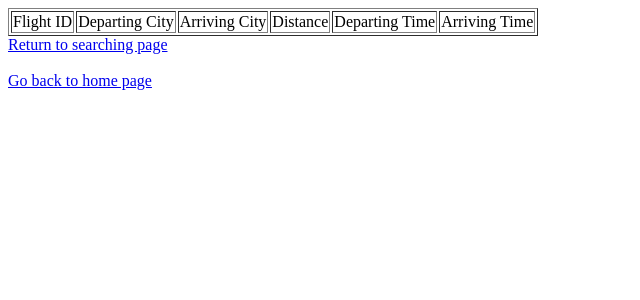
After one commit to chasejohnson3/IowaAirFlask, a Flask app: page /round-result in a window 1280 px wide. The commit adds this page. Shown: the top 300 px of the page, without its empty margins (0-640 px from the left). Run offline with Flask 2, Linux system fonts and the light colour scheme.

Commit message:
finished bookflight single and round trip

```diff
--- a/main.py
+++ b/main.py
@@ -47,17 +47,96 @@ def register():
 def addUser():
     return render_template('AddUser.html')
 
+
 @app.route('/bookflight-single')
 def bookFlightSingle():
     return render_template('BookFlight-Single.html')
+
 
 @app.route('/bookflight-roundtrip')
 def bookFlightRound():
     return render_template('BookFlight-RoundTrip.html')
 
+
+@app.route('/bookflight-single', methods=['POST', 'GET'])
+def singlesearch():
+    if request.method == 'POST':
+        from_city = request.form['from_city']
+        to_city = request.form['to_city']
+        departure_date = request.form['departure_date']
+
+    conn = dbconn()
+    sql = "SELECT * FROM flights WHERE `Departing_City` = %s AND `Arriving_City` = %s AND `Departure_Datetime` = %s;"
+    cursor = conn.cursor()
+    try:
+        cursor.execute(sql, (from_city, to_city, departure_date))
+        rows = cursor.fetchall()
+        data = []
+        for row in rows:
+            temp = [row[0], row[1], row[2], row[3], row[4], row[5]]
+            data.append(list(temp))
+        cursor.close()
+        conn.close()
+        return render_template("FlightsResult.html", rows=data)
+
+    except:
+        return render_template('Empty.html')
+
+
+@app.route('/empty')
+def empty():
+    return render_template('Empty.html')
+
+
+@app.route('/single-result')
+def fligtresult():
+    return render_template('FlightsResult.html')
+
+
+@app.route('/round-result')
+def fligtresult2():
+    return render_template('FlightsResult.html')
+
+
+@app.route('/bookflight-roundtrip', methods=['POST', 'GET'])
+def roundsearch():
+    if request.method == 'POST':
+        from_city = request.form['from_city']
+        to_city = request.form['to_city']
+        departure_date = request.form['departure_date']
+        return_date = request.form['return_date']
+
+    sql1 = "SELECT * FROM flights WHERE `Departing_City` = %s AND `Arriving_City` = %s AND `Departure_Datetime` = %s;"
+    sql2 = "SELECT * FROM flights WHERE `Departing_City` = %s AND `Arriving_City` = %s AND `Departure_Datetime` = %s;"
+    conn = dbconn()
+    cursor = conn.cursor()
+
+    try:
+        cursor.execute(sql1, (from_city, to_city, departure_date))
+        rows1 = cursor.fetchall()
+        data = []
+        for row in rows1:
+            temp = [row[0], row[1], row[2], row[3], row[4], row[5]]
+            data.append(list(temp))
+
+        cursor.execute(sql2, (to_city, from_city, return_date))
+        rows2 = cursor.fetchall()
+        for row in rows2:
+            temp = [row[0], row[1], row[2], row[3], row[4], row[5]]
+            data.append(list(temp))
+        cursor.close()
+        conn.close()
+        return render_template("FlightsResult.html", rows=data)
+
+    except:
+        return render_template('Empty.html')
+
+
+
 @app.route('/bookflight-multicity')
 def bookFlightMulti():
     return render_template('BookFlight-MultiCity.html')
+
 
 @app.route('/login')
 def login():
@@ -137,5 +216,13 @@ def get_uuid():
     datetime.datetime.now().hour) + str(datetime.datetime.now().minute) + str(datetime.datetime.now().second)
     return id
 
+
+class searchError(Exception):
+    def __init__(self, value):
+        self.value = value
+
+    def __str__(self):
+        return repr(self.value)
+
 if __name__ == '__main__':
     app.run(debug=True)
--- /dev/null
+++ b/templates/FlightsResult.html
@@ -0,0 +1,34 @@
+<!doctype html>
+<html>
+<body>
+<form>
+    <table border=1>
+        <thead>
+        <td>Flight ID</td>
+        <td>Departing City</td>
+        <td>Arriving City</td>
+        <td>Distance</td>
+        <td>Departing Time</td>
+        <td>Arriving Time</td>
+        </thead>
+        {% for row in rows %}
+        <tr>
+            <td>{{row[0]}}</td>
+            <td>{{row[1]}}</td>
+            <td>{{row[2]}}</td>
+            <td>{{row[3]}}</td>
+            <td>{{row[4]}}</td>
+            <td>{{row[5]}}</td>
+        </tr>
+        {% endfor %}
+    </table>
+
+    <a href="/bookflight-single">Return to searching page</a>
+
+</form>
+
+<br>
+<a href="/">Go back to home page</a>
+
+</body>
+</html>
--- a/templates/home.html
+++ b/templates/home.html
@@ -8,7 +8,10 @@
 <p>Welcome</p>
 
 <a href="/adduser">Register</a>
+
 <br>
+<br>
+
 <a href="/login">Log in</a>
 
 <br>
```
Also changed, not shown: templates/BookFlight-RoundTrip.html (+5 -5 lines), templates/BookFlight-Single.html (+5 -6 lines), templates/Empty.html (added, +12 -0 lines).
